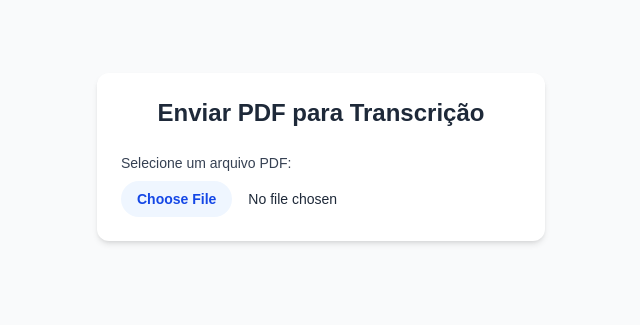
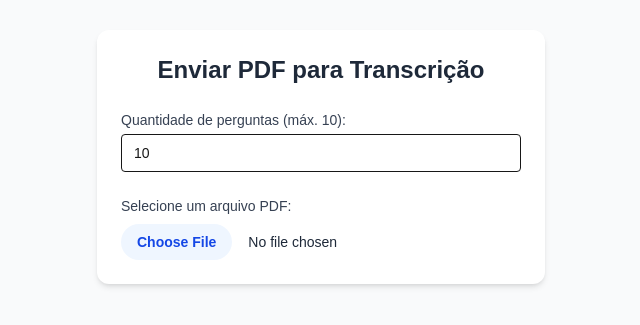
Before and after one commit to pedrocosta99/pdf-quiz-app, a Next.js app in the folder quiz-app-frontend/: page / in a window 1280 px wide. Shown: the part 243-568 px from the top of the page, without its empty margins (319-959 px from the left). Built offline with nearby package versions, Linux system fonts and the light colour scheme.

Commit message:
feat: adds number of questions input

```diff
--- a/quiz-app-frontend/src/app/page.tsx
+++ b/quiz-app-frontend/src/app/page.tsx
@@ -1,4 +1,4 @@
-'use client'
+"use client";
 import { useRouter } from "next/navigation";
 import { useUploadPdf } from "../hooks/useUploadPdf";
 import { useStore } from "../store/index";
@@ -7,6 +7,8 @@ export default function UploadPage() {
   const { mutate, isPending, isError, error } = useUploadPdf();
   const router = useRouter();
   const setText = useStore((state) => state.setText);
+  const questionCount = useStore((s) => s.questionCount);
+  const setQuestionCount = useStore((s) => s.setQuestionCount);
 
   const handleFileChange = (e: React.ChangeEvent<HTMLInputElement>) => {
     const file = e.target.files?.[0];
@@ -21,21 +23,33 @@ export default function UploadPage() {
       return;
     }
     if (file) {
-      mutate(file, {
+      mutate({file, questionCount}, {
         onSuccess: (data) => {
           setText(data.text);
-          router.push('/review')
+          router.push("/review");
         },
       });
     }
   };
 
   return (
-   <main className="min-h-screen bg-gray-50 flex items-center justify-center px-4">
+    <main className="min-h-screen bg-gray-50 flex items-center justify-center px-4">
       <div className="max-w-md w-full bg-white shadow-md rounded-xl p-6 space-y-6">
         <h1 className="text-2xl font-semibold text-gray-800 text-center">
           Enviar PDF para Transcrição
         </h1>
+
+        <label className="block text-sm font-medium text-gray-700 mb-1">
+          Quantidade de perguntas (máx. 10):
+        </label>
+        <input
+          type="number"
+          min={1}
+          max={10}
+          value={questionCount}
+          onChange={(e) => setQuestionCount(Number(e.target.value))}
+          className="w-full rounded border px-3 py-2 text-sm"
+        />
 
         <label className="block">
           <span className="block text-sm font-medium text-gray-700 mb-2">
@@ -56,7 +70,9 @@ export default function UploadPage() {
         </label>
 
         {isPending && (
-          <p className="text-sm text-gray-600 text-center">⏳ Processando PDF...</p>
+          <p className="text-sm text-gray-600 text-center">
+            ⏳ Processando PDF...
+          </p>
         )}
 
         {isError && (
@@ -67,4 +83,4 @@ export default function UploadPage() {
       </div>
     </main>
   );
-};
+}
--- a/quiz-app-frontend/src/hooks/useUploadPdf.ts
+++ b/quiz-app-frontend/src/hooks/useUploadPdf.ts
@@ -1,10 +1,10 @@
 import { useMutation } from '@tanstack/react-query';
 
-const uploadPdf = async (file: File): Promise<{ text: string }> => {
+const uploadPdf = async (file: File, questionCount: number): Promise<{ text: string }> => {
   const formData = new FormData();
   formData.append('file', file);
 
-  const response = await fetch('http://localhost:8000/transcribe-pdf', {
+  const response = await fetch(`http://localhost:8000/transcribe-pdf?count=${questionCount}`, {
     method: 'POST',
     body: formData,
   });
@@ -19,6 +19,7 @@ const uploadPdf = async (file: File): Promise<{ text: string }> => {
 
 export const useUploadPdf = () => {
   return useMutation({
-    mutationFn: uploadPdf,
+    mutationFn: ({ file, questionCount }: { file: File; questionCount: number }) =>
+      uploadPdf(file, questionCount),
   });
 };
--- a/quiz-app-frontend/src/store/index.ts
+++ b/quiz-app-frontend/src/store/index.ts
@@ -6,9 +6,12 @@ type QuizQuestion = {
   answer: string;
 };
 
-type AppStore = {
+type MainStore = {
   text: string;
   setText: (pdf: string) => void;
+
+  questionCount: number;
+  setQuestionCount: (n: number) => void;
 
   questions: QuizQuestion[];
   setQuestions: (q: QuizQuestion[]) => void;
@@ -19,9 +22,12 @@ type AppStore = {
   reset: () => void;
 };
 
-export const useStore = create<AppStore>((set) => ({
+export const useStore = create<MainStore>((set) => ({
   text: '',
   setText: (pdf) => set({ text: pdf }),
+
+  questionCount: 10,
+  setQuestionCount: (n) => set({ questionCount: n }),
 
   questions: [],
   setQuestions: (q) => set({ questions: q }),
```
